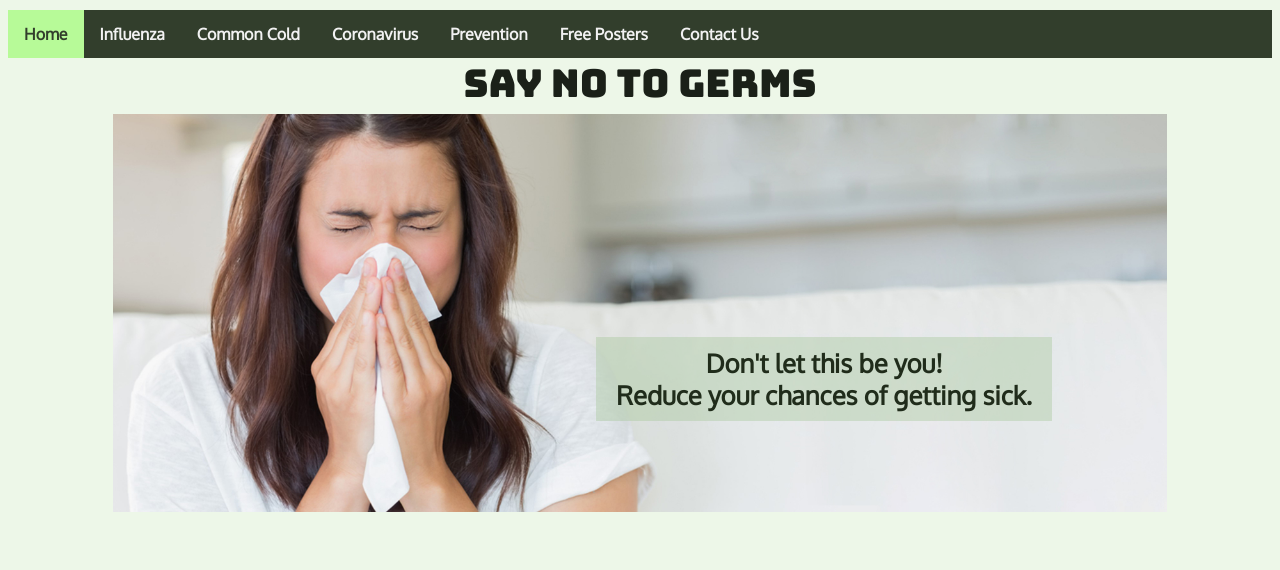
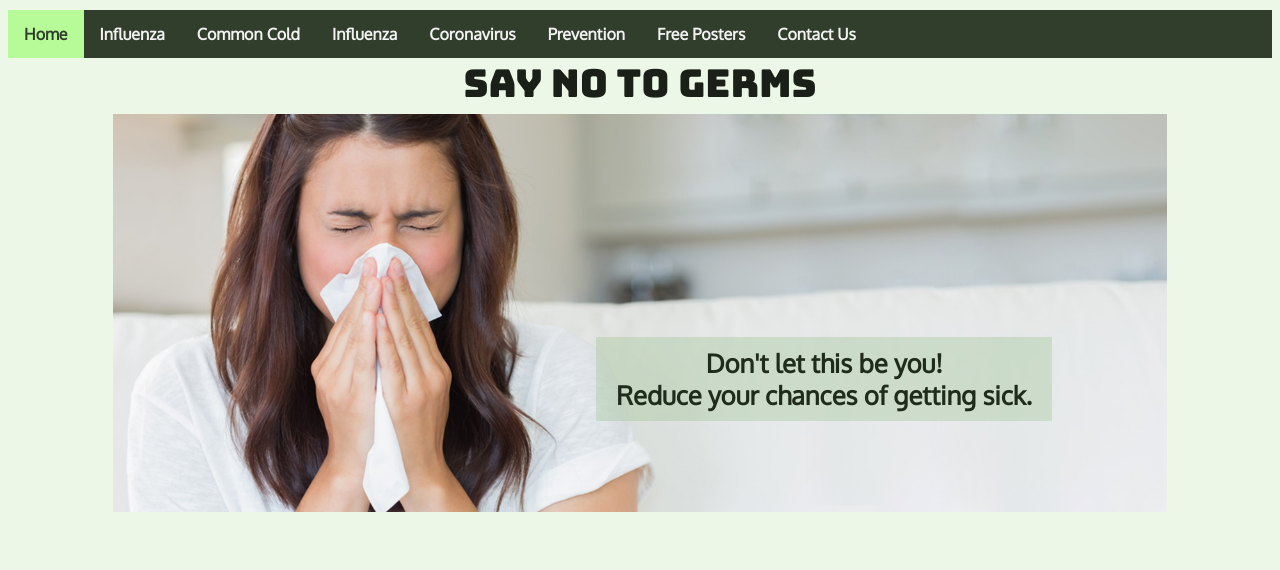
Before and after one commit to rachelf21/CISC4800_Project1, a plain HTML site: page index.html in a window 1280 px wide. Shown: the top 570 px of the page. Drawn offline with Linux system fonts and the light colour scheme.

Commit message:
fixed index

```diff
--- a/index.html
+++ b/index.html
@@ -11,9 +11,10 @@
 
   <body>
     <div class="topnav">
-      <a class="active" href="./index.html"> Home</a>
-      <a href="./flu.html"> Influenza</a>
+      <a class="active" href="./index.html"> Home </a>
+      <a href="./Flu.html">Influenza</a>
       <a href="./cold.html"> Common Cold</a>
+      <a href="./Flu.html"> Influenza</a>
       <a href="./coronavirus.html"> Coronavirus</a>
       <a href="./prevention.html"> Prevention</a>
       <a href="./posters.html">
```
